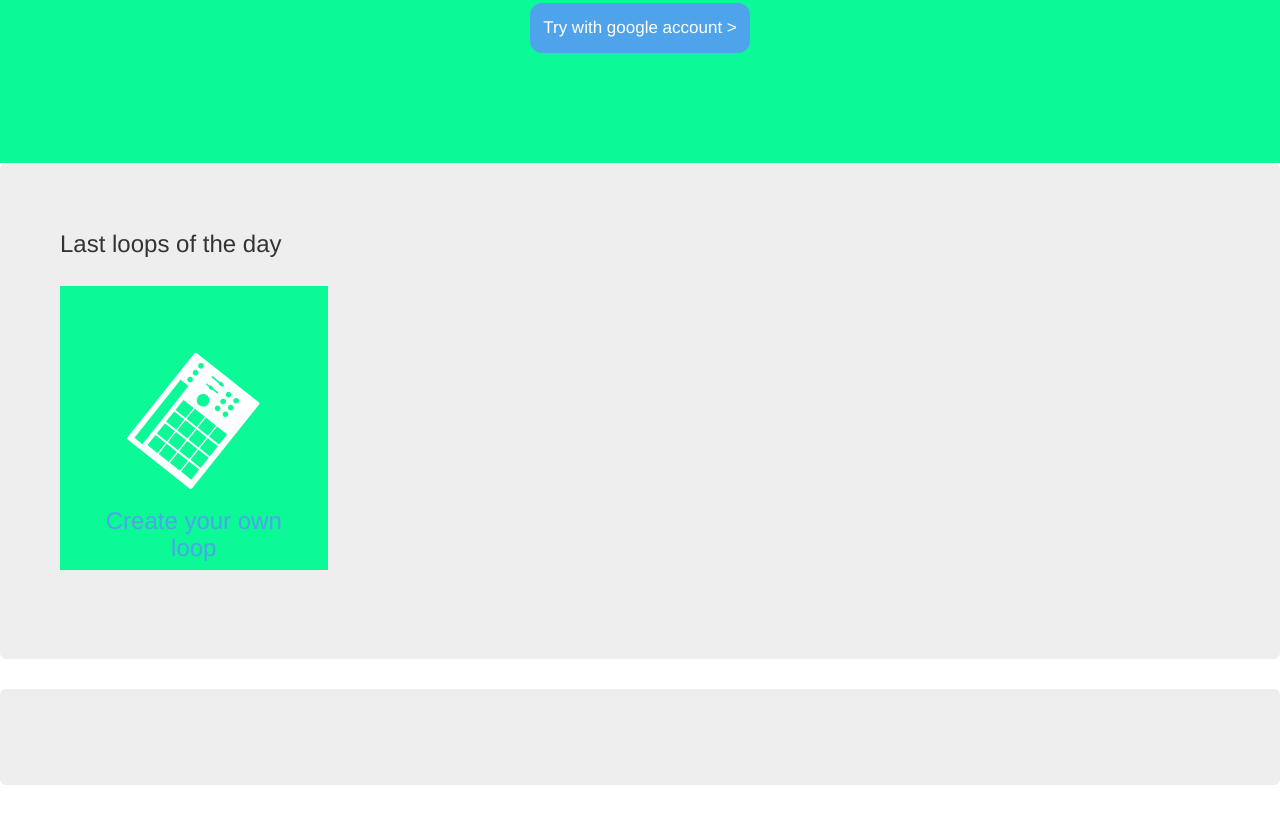
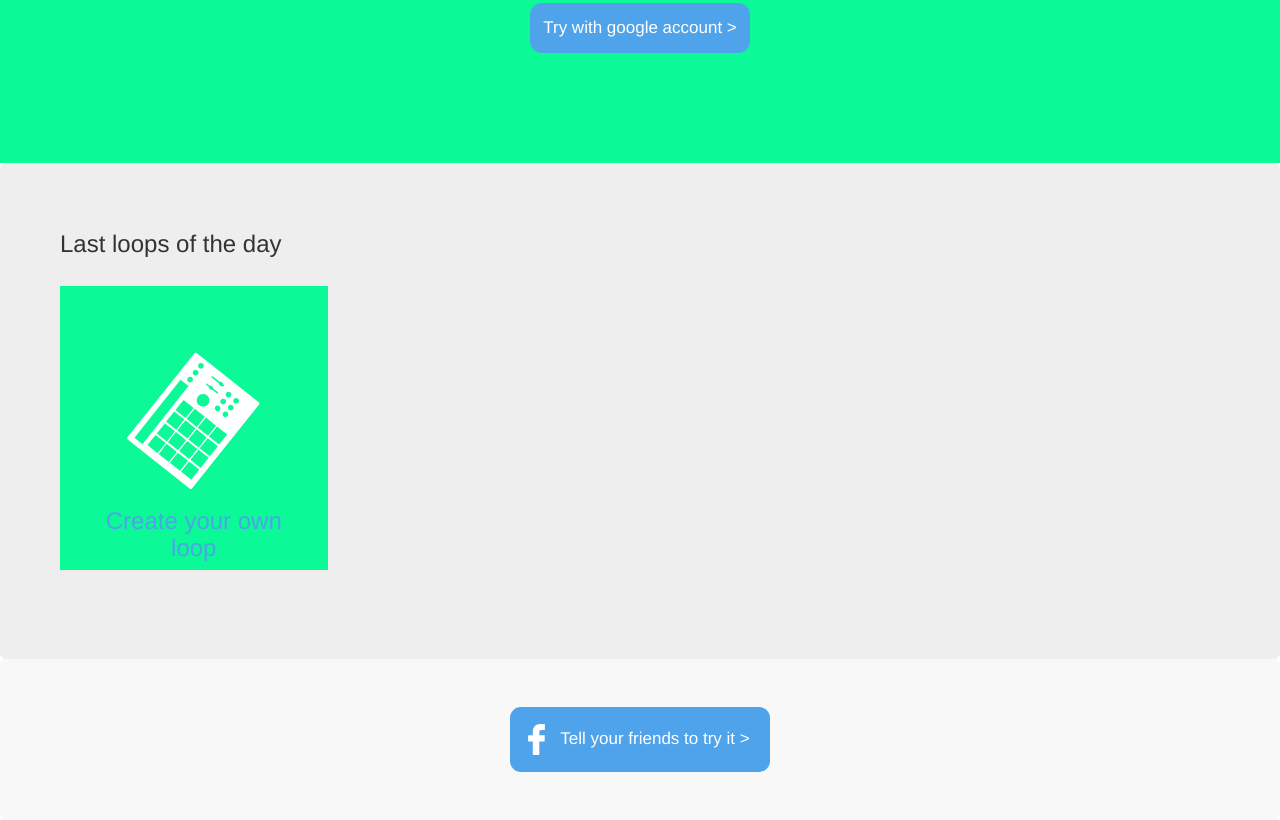
Before and after one commit to luberlu/bloop, a plain HTML site: page public/index.html in a window 1280 px wide. Shown: the part 427-1247 px from the top of the page. Drawn offline with Linux system fonts and the light colour scheme; no server answers; a script that the page names is missing.

Commit message:
more stylesheet

```diff
--- a/public/css/style.css
+++ b/public/css/style.css
@@ -588,3 +588,30 @@ button#play:hover, button#stop:hover {
     margin-right: 23px;
     padding-top: 17px;
 }
+
+section#loopsSection {
+    margin-bottom: 0;
+}
+
+section#actions {
+    background: #f8f8f8;
+    margin-bottom: 0;
+}
+
+a.btn.btn-facebook {
+    background: #4fa3ea;
+    color: white;
+    font-size: 17px;
+    padding: 19px;
+    padding-left: 49px;
+    border-radius: 11px;
+    background-image: url(../img/facebook-logo.svg);
+    background-repeat: no-repeat;
+    background-size: 31px;
+    background-position-y: center;
+    background-position-x: 10px;
+}
+
+a.btn.btn-facebook:hover {
+    background-color: #005aa7;
+}
--- a/public/index.html
+++ b/public/index.html
@@ -49,7 +49,7 @@
             <ul class="nav navbar-nav">
                 <li class="active"><a href="#">Home</a></li>
                 <li><a href="#loopsSection">Loops</a></li>
-                <li><a href="#contact">Contact</a></li>
+                <li><a href="#actions">Share the experience</a></li>
             </ul>
             <div id="connexion">
                 <button class="button-app" id="createUser-top">Make your beat bro' ></button>
@@ -133,10 +133,11 @@
         </div>
     </section>
     <section id="actions" class="jumbotron row">
-        <div class="fb-share-button"
-             data-href="https://my-firebase-f02fa.firebaseapp.com/"
-             data-layout="button_count">
+
+        <div class="text-center">
+            <a href="https://www.facebook.com/sharer/sharer.php?u=" title="Share on Facebook" target="_blank" class="btn btn-facebook">Tell your friends to try it ></a>
         </div>
+
     </section>
 </main>
 
```
Also changed, not shown: public/img/facebook-logo.svg (added).
